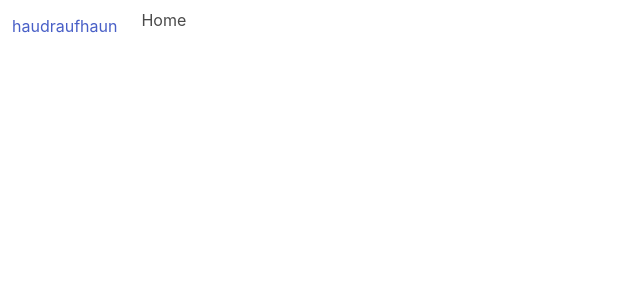
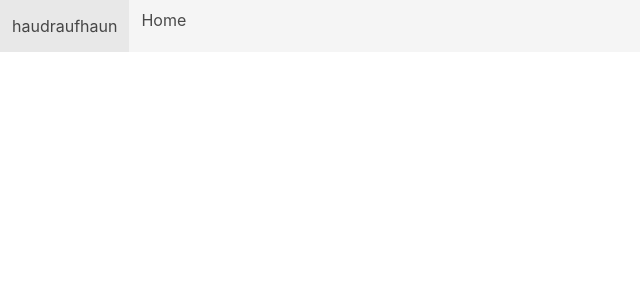
Before and after one commit to HAUDRAUFHAUN/HAUDRAUFHAUN.github.io, a Jekyll site: the page index.html, which Jekyll copies as it is, in a window 1280 px wide. Shown: the top 300 px of the page, without its empty margins (0-640 px from the left). Built offline with Jekyll 4.4.1, drawn with Linux system fonts in a browser that asks for light colours.

Commit message:
update navbar

```diff
--- a/index.html
+++ b/index.html
@@ -10,7 +10,7 @@
     />
   </head>
   <body>
-    <nav class="navbar" role="navigation" aria-label="navigation">
+    <nav class="navbar is-light" role="navigation" aria-label="navigation">
       <div class="navbar-brand">
         <a href="/" class="navbar-item">haudraufhaun</a>
 
```
